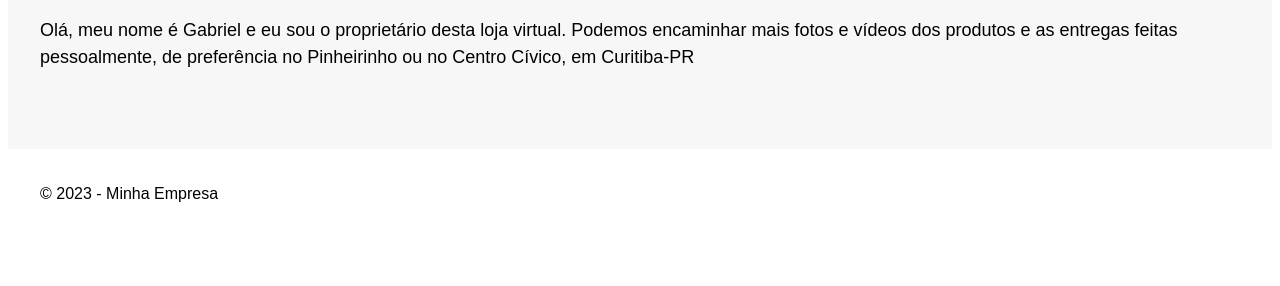
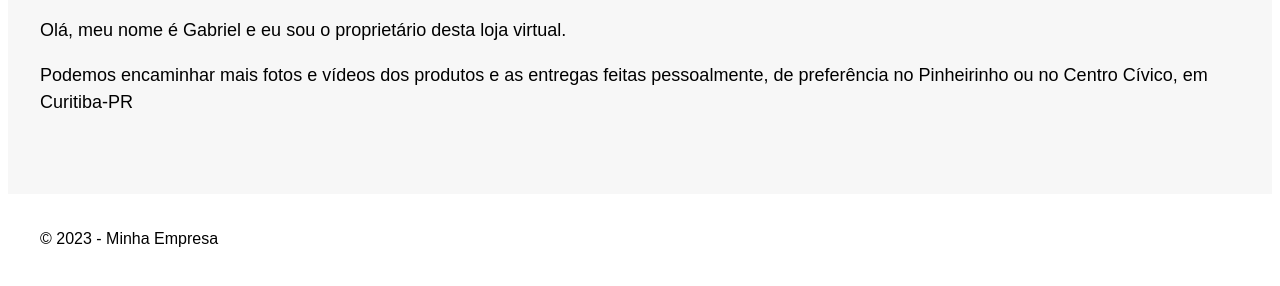
Before and after one commit to gabrielelias03/Quitanda-desapego, a plain HTML site: page index.html in a window 1280 px wide. Shown: the part 352-638 px from the top of the page. Drawn offline with Linux system fonts and the light colour scheme.

Commit message:
Update index.html

```diff
--- a/index.html
+++ b/index.html
@@ -23,7 +23,7 @@
       <section id="home">
         <div class="container">
           <h2>Sobre mim</h2>
-          <p>Olá, meu nome é Gabriel e eu sou o proprietário desta loja virtual. Podemos encaminhar mais fotos e vídeos dos produtos e as entregas feitas pessoalmente, de preferência no Pinheirinho ou no Centro Cívico, em Curitiba-PR</p>
+		<p>Olá, meu nome é Gabriel e eu sou o proprietário desta loja virtual.</p> <p>Podemos encaminhar mais fotos e vídeos dos produtos e as entregas feitas pessoalmente, de preferência no Pinheirinho ou no Centro Cívico, em Curitiba-PR</p>
         </div>
       </section>
 
```
